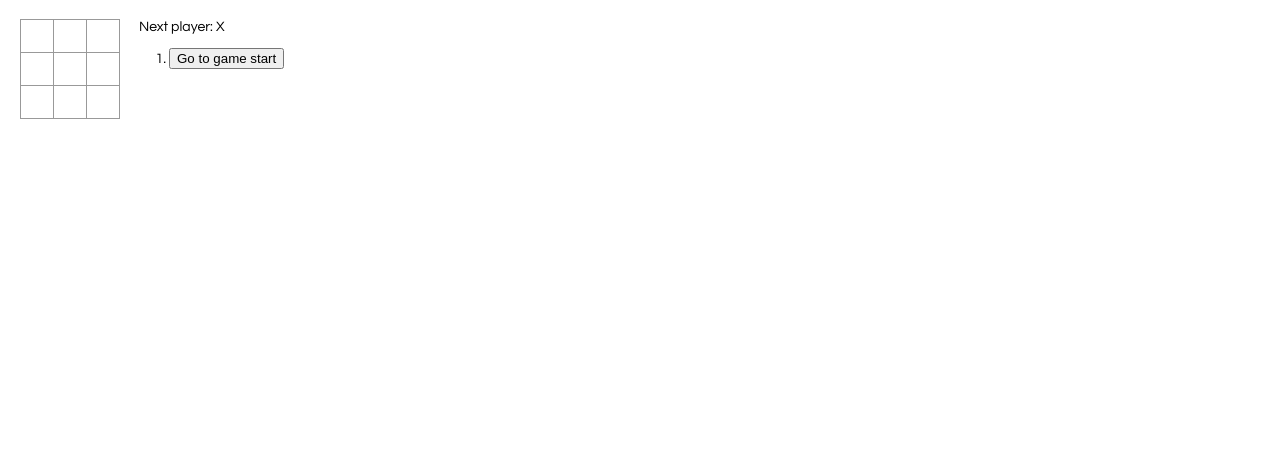
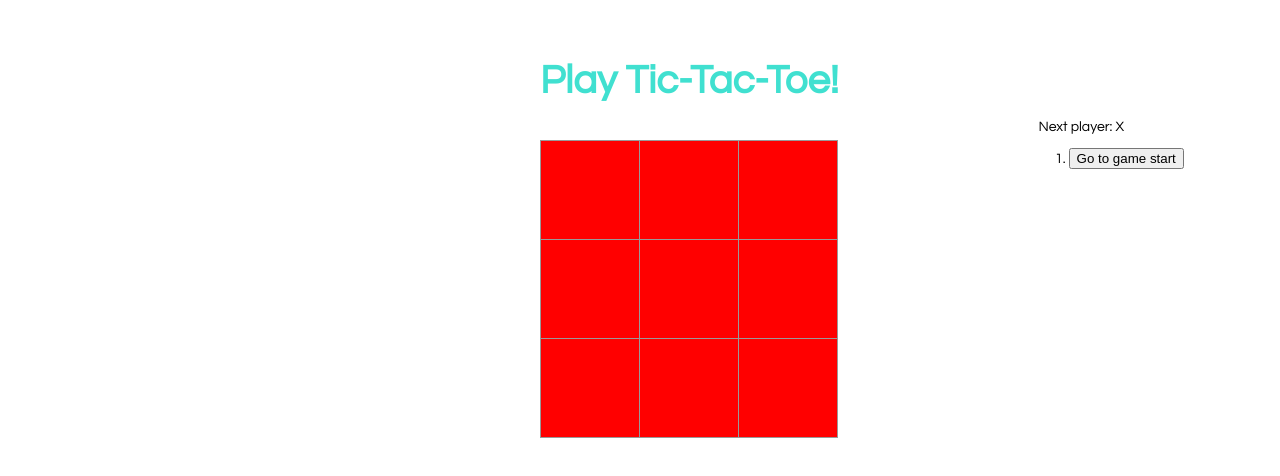
Before and after one commit to wisnioa/react-tic-tac-toe, a React app in the folder my-app/: page / in a window 1280 px wide. Built offline with nearby package versions, Linux system fonts and the light colour scheme.

Commit message:
added title component, some CSS

```diff
--- a/my-app/src/index.css
+++ b/my-app/src/index.css
@@ -13,23 +13,32 @@ body {
     display: table;
   }
 
+  .title {
+    color: turquoise;
+    font-size: 40px;
+    font-family: "Century Gothic", Futura, sans-serif;
+  }
+
   .status {
     margin-bottom: 10px;
   }
 
+
   .square {
-    background: #fff;
+    background: red;
     border: 1px solid #999;
     float: left;
-    font-size: 24px;
+    font-size: 70px;
     font-weight: bold;
     line-height: 34px;
-    height: 34px;
+    height: 100px;
+    width:100px;
     margin-right: -1px;
     margin-top: -1px;
     padding: 0;
     text-align: center;
-    width: 34px;
+    color:turquoise;
+
   }
 
   .square:focus {
@@ -41,10 +50,12 @@ body {
   }
 
   .game {
+    margin-left:520px;
     display: flex;
-    flex-direction: row;
+    /* flex-direction: row; */
   }
 
   .game-info {
-    margin-left: 20px;
+    margin-top: 100px;
+    margin-left: 200px;
   }
--- a/my-app/src/index.js
+++ b/my-app/src/index.js
@@ -12,11 +12,17 @@ function Square(props) {
     );
   }
 
+function Title(){
+    return (
+        <h3 className="title">Play Tic-Tac-Toe!</h3>
+    );
+}
 
   class Board extends React.Component {
 
     renderSquare(i) {
       return (
+
       <Square
         value={this.props.squares[i]}
         onClick={() => this.props.onClick(i)}
@@ -28,6 +34,7 @@ function Square(props) {
 
       return (
         <div>
+            <Title />
 
           <div className="board-row">
             {this.renderSquare(0)}
```
